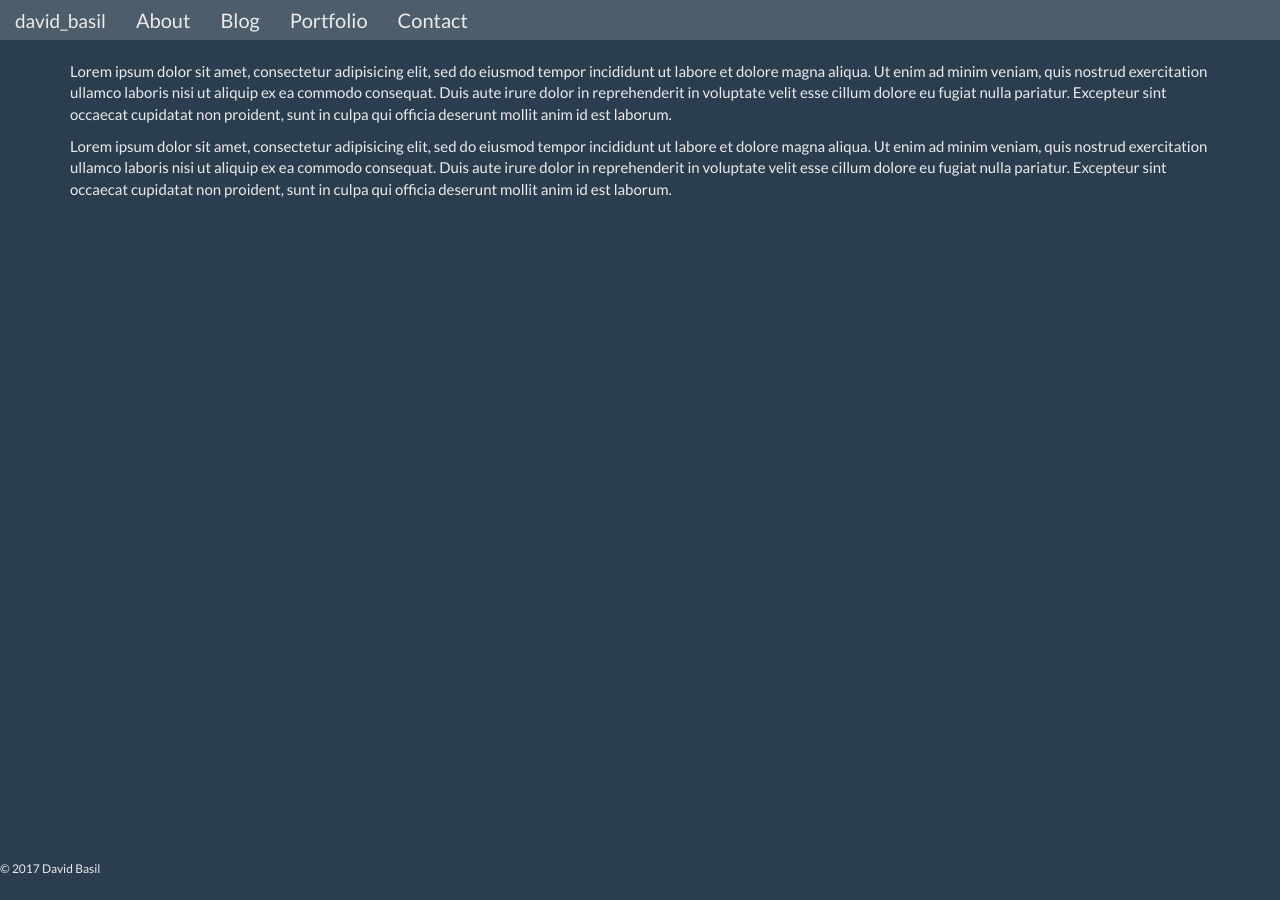
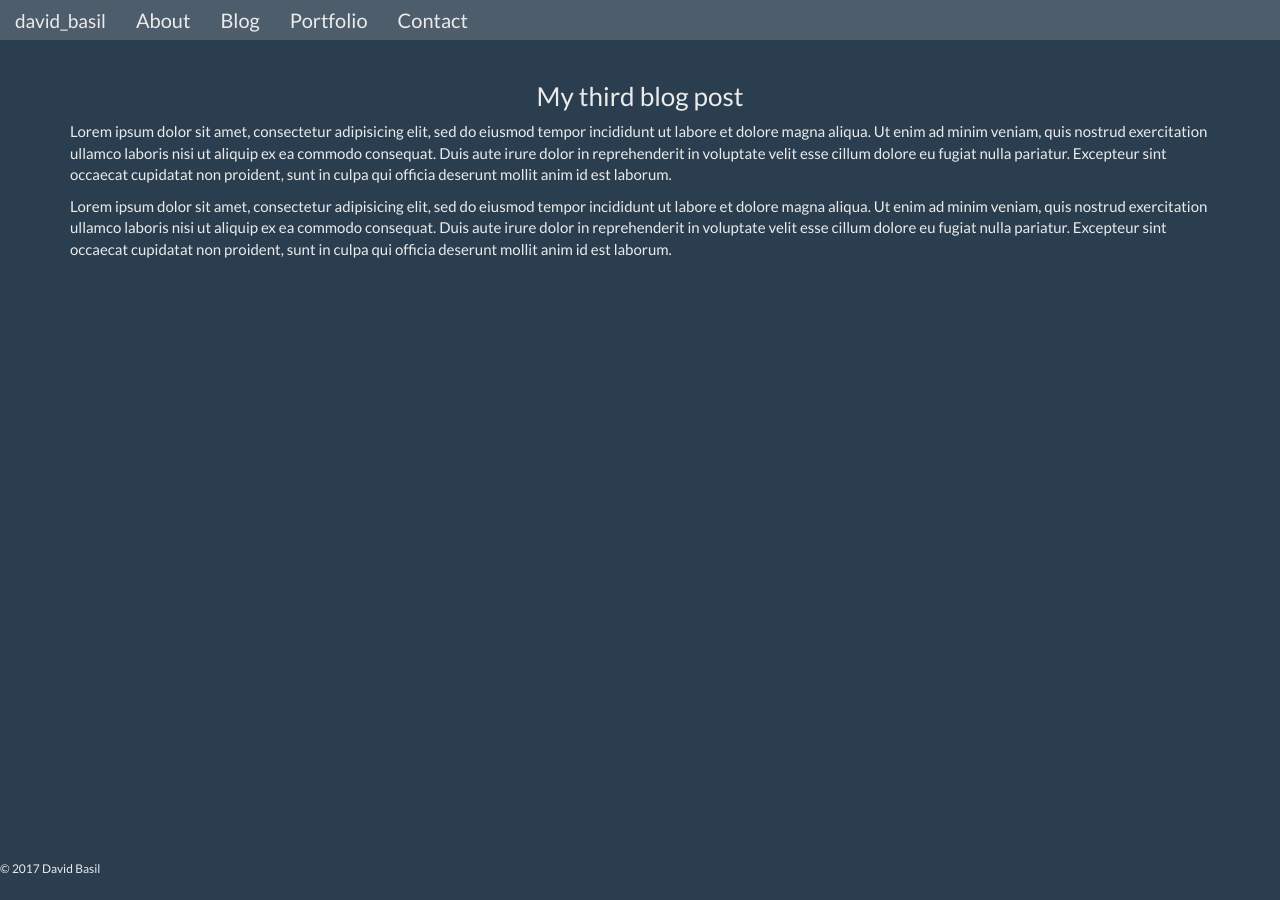
Before and after one commit to DavidBasil/basildavid, a Jekyll site: the page built from _posts/2017-02-24-my-third-post.html, in a window 1280 px wide. Built offline with Jekyll 4.4.1, drawn with Linux system fonts in a browser that asks for light colours.

Commit message:
create post layout

```diff
--- /dev/null
+++ b/_layouts/post.html
@@ -0,0 +1,7 @@
+---
+layout: default
+---
+
+<h3 class="text-center">{{ page.title }}</h3>
+
+{{ content }}
--- a/_posts/2017-02-24-my-first-post.html
+++ b/_posts/2017-02-24-my-first-post.html
@@ -1,5 +1,5 @@
 ---
-layout: default
+layout: post
 title: My first blog post
 excerpt: hi there
 ---
@@ -11,7 +11,6 @@ consequat. Duis aute irure dolor in reprehenderit in voluptate velit esse
 cillum dolore eu fugiat nulla pariatur. Excepteur sint occaecat cupidatat non
 proident, sunt in culpa qui officia deserunt mollit anim id est laborum.
 </p>
-
 <p>Lorem ipsum dolor sit amet, consectetur adipisicing elit, sed do eiusmod
 tempor incididunt ut labore et dolore magna aliqua. Ut enim ad minim veniam,
 quis nostrud exercitation ullamco laboris nisi ut aliquip ex ea commodo
--- a/_posts/2017-02-24-my-second-post.html
+++ b/_posts/2017-02-24-my-second-post.html
@@ -1,5 +1,5 @@
 ---
-layout: default
+layout: post
 title: My second blog post
 excerpt: hi there
 ---
--- a/_posts/2017-02-24-my-third-post.html
+++ b/_posts/2017-02-24-my-third-post.html
@@ -1,5 +1,5 @@
 ---
-layout: default
+layout: post
 title: My third blog post
 excerpt: hi there
 ---
--- a/blog.html
+++ b/blog.html
@@ -7,7 +7,7 @@ layout: default
 <ul>
   {% for post in site.posts %}
   <li>
-    <a href="{{ post.url }}"><h4>{{ post.title }}</h4></a>
+    <a href="{{ site.baseurl }}{{ post.url }}"><h4>{{ post.title }}</h4></a>
     <p>{{ post.excerpt }}&nbsp;&nbsp;<a href="">[read more]</a></p>
   </li>
   <hr>
```
Also changed, not shown: img/my-first-post/intro.jpg (added).
